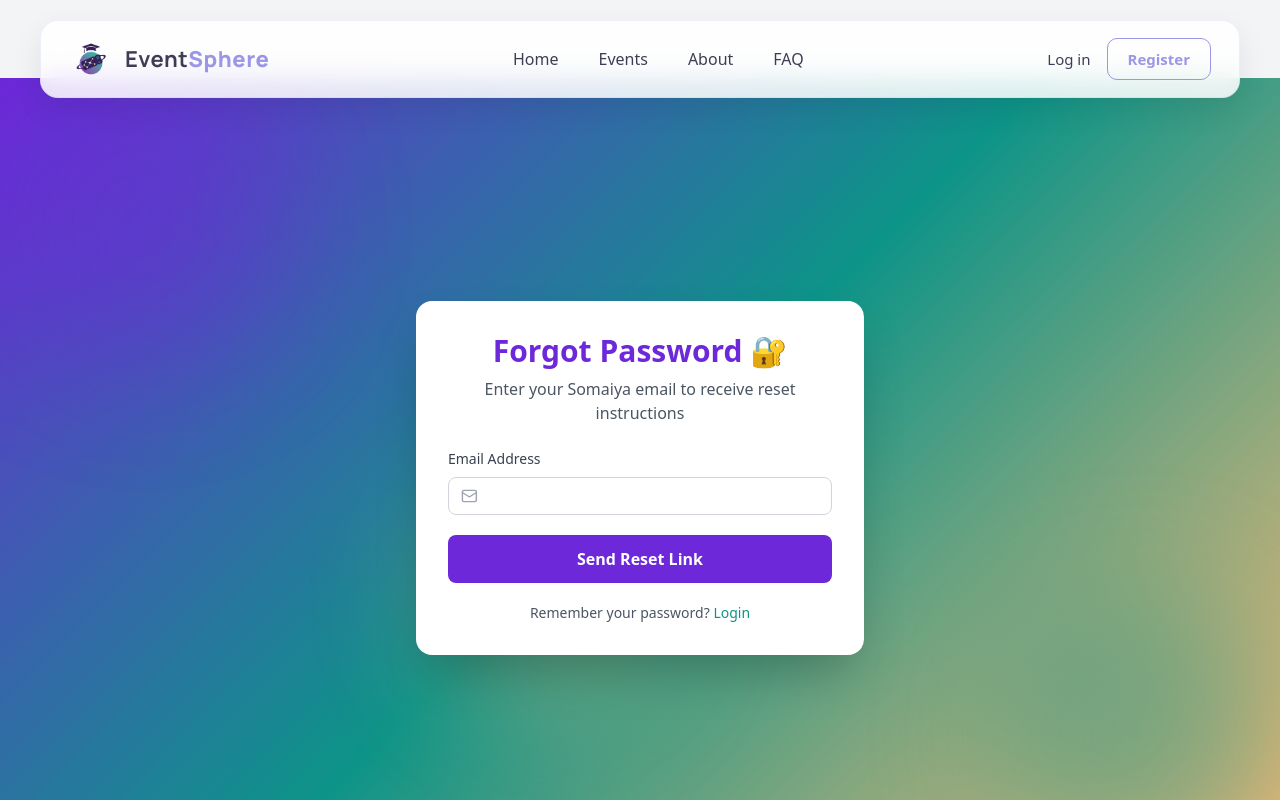
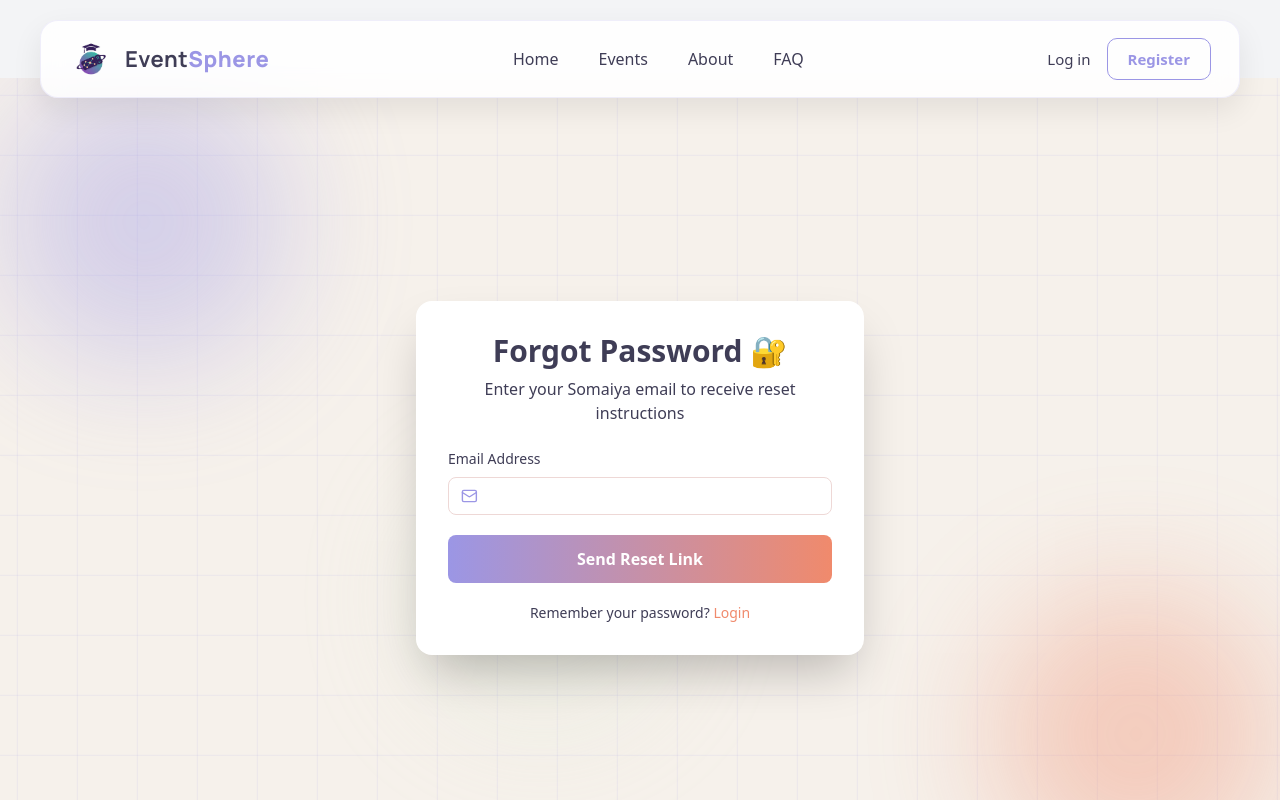
Before and after one commit to JanhaviShigwan/FinalYearProject, a React (Create React App) app in the folder Frontend/eventsphere/: page /forgot-password in a window 1280 px wide. Shown: the top 800 px of the page. Built offline with nearby package versions, Linux system fonts and the light colour scheme.

Commit message:
Modified Auth Pages UI

```diff
--- a/Frontend/eventsphere/src/pages/Login.jsx
+++ b/Frontend/eventsphere/src/pages/Login.jsx
@@ -58,6 +58,9 @@ export default function Login() {
         {/* BLOBS */}
         <div className="blob blob-1"></div>
         <div className="blob blob-2"></div>
+
+         {/* NEW GRID */}
+        <div className="animated-grid"></div>
 
         <div className="auth-main-card">
 
--- a/Frontend/eventsphere/src/pages/Register.jsx
+++ b/Frontend/eventsphere/src/pages/Register.jsx
@@ -87,6 +87,9 @@ export default function Register() {
       {/* BLOBS */}
       <div className="blob blob-1"></div>
       <div className="blob blob-2"></div>
+
+      {/* NEW GRID */}
+        <div className="animated-grid"></div>
 
       <div className="auth-main-card">
 
--- a/Frontend/eventsphere/src/styles/auth.css
+++ b/Frontend/eventsphere/src/styles/auth.css
@@ -6,7 +6,12 @@
 
   .auth-wrapper {
     @apply relative min-h-screen flex items-center justify-center px-6 py-12
-           bg-gray-100 dark:bg-[#0f172a] overflow-hidden;
+           overflow-hidden;
+    background-color: #F6F1EB; /* Warm Cream */
+  }
+
+  .dark .auth-wrapper {
+    background-color: #3F3D56; /* Deep Slate */
   }
 
   /* ================= MAIN CARD ================= */
@@ -36,24 +41,30 @@
   /* ================= LOGIN LEFT PANEL ================= */
 
   .auth-left {
-  @apply w-1/2 bg-white dark:bg-[#111827]
-         px-16 py-16 flex items-center;
+    @apply w-1/2 px-16 py-16 flex items-center;
+    background-color: #FFFFFF;
 
     border-top-left-radius: 40px;
     border-bottom-left-radius: 40px;
   }
 
-  /* Overlay */
+  .dark .auth-left {
+    background-color: #3F3D56;
+  }
+
+  /* ================= OVERLAY ================= */
+
   .auth-overlay {
     @apply absolute inset-0;
     background: linear-gradient(
       135deg,
-      rgba(109,40,217,0.55),
-      rgba(13,148,136,0.45)
+      rgba(155,150,229,0.75),  /* Lavender */
+      rgba(240,138,108,0.65)   /* Coral */
     );
   }
 
-  /* Image Content */
+  /* ================= IMAGE CONTENT ================= */
+
   .auth-image-content {
     @apply relative z-10 text-center max-w-lg px-8 text-white
            flex flex-col items-center justify-center;
@@ -79,7 +90,7 @@
   }
 
   .feature-item svg {
-    @apply text-[#FDBA74];
+    color: #F08A6C; /* Coral */
   }
 
   .feature-item:hover {
@@ -90,11 +101,15 @@
   /* ================= RIGHT PANEL (FORM) ================= */
 
   .auth-form-right {
-    @apply w-1/2 bg-white dark:bg-[#111827]
-           px-16 py-16 flex items-center;
+    @apply w-1/2 px-16 py-16 flex items-center;
+    background-color: #FFFFFF;
 
     border-top-right-radius: 40px;
     border-bottom-right-radius: 40px;
+  }
+
+  .dark .auth-form-right {
+    background-color: #3F3D56;
   }
 
   /* ================= LOGIN RIGHT PANEL ================= */
@@ -116,35 +131,51 @@
   }
 
   .auth-title {
-    @apply text-3xl font-bold mb-8
-           text-[#6D28D9] dark:text-white;
+    @apply text-3xl font-bold mb-8;
+    color: #3F3D56; /* Deep Slate */
+  }
+
+  .dark .auth-title {
+    color: #FFFFFF;
   }
 
   .auth-error {
-    @apply text-sm text-red-500 mb-4;
+    @apply text-sm mb-4;
+    color: #F08A6C; /* Coral */
   }
 
   /* ================= INPUT ================= */
 
   .input-box {
     @apply flex items-center
-           border border-gray-300 dark:border-gray-600
            rounded-full px-5 py-3
-           bg-white dark:bg-gray-800
            transition-all duration-200;
+    border: 1px solid #EED8D6; /* Soft Blush */
+    background-color: #FFFFFF;
+  }
+
+  .dark .input-box {
+    background-color: #3F3D56;
+    border: 1px solid #9B96E5;
   }
 
   .input-box:focus-within {
-    @apply ring-2 ring-[#6D28D9] border-transparent;
+    @apply ring-2 border-transparent;
+    ring-color: #9B96E5; /* Lavender */
   }
 
   .input-box input {
-    @apply w-full outline-none bg-transparent text-sm
-           text-gray-800 dark:text-white;
+    @apply w-full outline-none bg-transparent text-sm;
+    color: #3F3D56;
+  }
+
+  .dark .input-box input {
+    color: #FFFFFF;
   }
 
   .input-icon {
-    @apply text-gray-400 mr-3;
+    @apply mr-3;
+    color: #9B96E5; /* Lavender */
   }
 
   /* ================= LINKS ================= */
@@ -154,15 +185,29 @@
   }
 
   .forgot-link {
-    @apply text-[#0D9488] hover:underline;
+    color: #F08A6C; /* Coral */
+  }
+
+  .forgot-link:hover {
+    text-decoration: underline;
   }
 
   .register-text {
-    @apply text-sm text-gray-600 dark:text-gray-400 mt-6;
+    @apply text-sm mt-6;
+    color: #3F3D56;
+  }
+
+  .dark .register-text {
+    color: #EED8D6;
   }
 
   .register-text a {
-    @apply text-[#6D28D9] hover:underline ml-1;
+    color: #9B96E5; /* Lavender */
+    margin-left: 4px;
+  }
+
+  .register-text a:hover {
+    text-decoration: underline;
   }
 
   /* ================= BUTTON ================= */
@@ -170,7 +215,7 @@
   .auth-btn {
     @apply w-full py-3 rounded-full text-white font-semibold
            transition-all duration-300;
-    background: linear-gradient(90deg, #6D28D9, #0D9488);
+    background: linear-gradient(90deg, #9B96E5, #F08A6C);
   }
 
   .auth-btn:hover {
@@ -190,7 +235,7 @@
     height: 400px;
     top: 10%;
     left: 5%;
-    background: radial-gradient(circle, #6D28D9, transparent 70%);
+    background: radial-gradient(circle, #9B96E5, transparent 70%);
   }
 
   .blob-2 {
@@ -198,16 +243,16 @@
     height: 350px;
     bottom: 10%;
     right: 8%;
-    background: radial-gradient(circle, #0D9488, transparent 70%);
+    background: radial-gradient(circle, #F08A6C, transparent 70%);
   }
 
   .dark .blob-1 {
-    background: radial-gradient(circle, #7c3aed, transparent 70%);
+    background: radial-gradient(circle, #9B96E5, transparent 70%);
     opacity: 0.5;
   }
 
   .dark .blob-2 {
-    background: radial-gradient(circle, #14b8a6, transparent 70%);
+    background: radial-gradient(circle, #F08A6C, transparent 70%);
     opacity: 0.5;
   }
 
@@ -219,8 +264,6 @@
 
   /* ================= MOBILE ================= */
 
-  /* ================= MOBILE FIX (FOR BOTH LOGIN & REGISTER) ================= */
-
   @media (max-width: 1024px) {
 
     .auth-main-card {
@@ -229,13 +272,11 @@
       border-radius: 30px;
     }
 
-  /* HIDE IMAGE PANEL (LOGIN + REGISTER) */
     .auth-image-left,
     .auth-right {
       display: none !important;
     }
 
-  /* FORM FULL WIDTH */
     .auth-left,
     .auth-form-right {
       @apply w-full px-6 py-10;
@@ -262,7 +303,6 @@
       @apply text-center;
     }
 
-  /* Optional: Slightly smaller blobs */
     .blob-1 {
       width: 220px;
       height: 220px;
@@ -275,5 +315,36 @@
 
   }
 
+/* ================= ANIMATED GRID BACKGROUND ================= */
+
+.animated-grid {
+  position: absolute;
+  inset: 0;
+  z-index: 0;
+  pointer-events: none;
+
+  background-image:
+    linear-gradient(rgba(155,150,229,0.15) 1px, transparent 1px),
+    linear-gradient(90deg, rgba(155,150,229,0.15) 1px, transparent 1px);
+
+  background-size: 60px 60px;
+
+  animation: gridMove 18s linear infinite;
+}
+
+.dark .animated-grid {
+  background-image:
+    linear-gradient(rgba(255,255,255,0.06) 1px, transparent 1px),
+    linear-gradient(90deg, rgba(255,255,255,0.06) 1px, transparent 1px);
+}
+
+@keyframes gridMove {
+  0% {
+    background-position: 0 0;
+  }
+  100% {
+    background-position: 60px 60px;
+  }
+}
 
 }
--- a/Frontend/eventsphere/src/styles/forgot.css
+++ b/Frontend/eventsphere/src/styles/forgot.css
@@ -4,47 +4,67 @@
 
 @layer components {
 
-  /* ===== Wrapper ===== */
+  /* ===== Wrapper (LIGHT BACKGROUND) ===== */
   .forgot-wrapper {
     @apply relative min-h-screen flex items-center justify-center overflow-hidden px-4 py-10;
-    background: linear-gradient(
-      135deg,
-      #6D28D9 0%,
-      #0D9488 50%,
-      #FDBA74 100%
-    );
+    background-color: #F6F1EB; /* Warm Cream */
   }
 
-  .dark .forgot-wrapper {
-    background: linear-gradient(
-      135deg,
-      #1F2937 0%,
-      #111827 50%,
-      #000000 100%
-    );
+  /* ===== Animated Moving Grid ===== */
+  .forgot-wrapper::before {
+    content: "";
+    position: absolute;
+    inset: 0;
+    z-index: 0;
+    pointer-events: none;
+
+    background-image:
+      linear-gradient(rgba(155,150,229,0.12) 1px, transparent 1px),
+      linear-gradient(90deg, rgba(155,150,229,0.12) 1px, transparent 1px);
+
+    background-size: 60px 60px;
+    animation: gridMove 20s linear infinite;
   }
 
-  /* ===== Floating Blobs (smaller on mobile) ===== */
+  @keyframes gridMove {
+    0% {
+      background-position: 0 0;
+    }
+    100% {
+      background-position: 60px 60px;
+    }
+  }
+
+  /* ===== Floating Blobs ===== */
   .forgot-blob {
     @apply absolute rounded-full blur-3xl opacity-30 animate-pulse;
   }
 
   .blob-1 {
-    @apply w-40 h-40 sm:w-72 sm:h-72 bg-[#6D28D9] top-0 left-0;
+    @apply w-40 h-40 sm:w-72 sm:h-72;
+    background: #9B96E5; /* Lavender */
+    top: 0;
+    left: 0;
   }
 
   .blob-2 {
-    @apply w-40 h-40 sm:w-72 sm:h-72 bg-[#0D9488] bottom-0 right-0;
+    @apply w-40 h-40 sm:w-72 sm:h-72;
+    background: #F08A6C; /* Coral */
+    bottom: 0;
+    right: 0;
   }
 
   .blob-3 {
-    @apply hidden sm:block w-60 h-60 bg-[#FDBA74] top-1/2 left-1/3;
+    @apply hidden sm:block w-60 h-60;
+    background: #D8E8D1; /* Pastel Green */
+    top: 50%;
+    left: 33%;
   }
 
   /* ===== Card ===== */
   .forgot-card {
     @apply relative z-10 w-full max-w-md p-6 sm:p-8 rounded-2xl shadow-2xl;
-    @apply bg-white dark:bg-gray-800;
+    background: #FFFFFF;
     @apply transition-all duration-300;
   }
 
@@ -55,11 +75,12 @@
   /* ===== Typography ===== */
   .forgot-title {
     @apply text-2xl sm:text-3xl font-bold text-center mb-2;
-    @apply text-[#6D28D9] dark:text-white;
+    color: #3F3D56; /* Deep Slate */
   }
 
   .forgot-subtitle {
-    @apply text-center text-sm sm:text-base text-gray-600 dark:text-gray-400 mb-6;
+    @apply text-center text-sm sm:text-base mb-6;
+    color: #3F3D56;
   }
 
   /* ===== Form ===== */
@@ -68,37 +89,50 @@
   }
 
   .form-group label {
-    @apply block text-sm font-medium mb-2 text-gray-700 dark:text-gray-300;
+    @apply block text-sm font-medium mb-2;
+    color: #3F3D56;
   }
 
   .input-box {
     @apply flex items-center border rounded-lg px-3 py-2;
-    @apply border-gray-300 dark:border-gray-600;
-    @apply focus-within:ring-2 focus-within:ring-[#6D28D9];
+    border-color: #EED8D6; /* Soft Blush */
+    @apply focus-within:ring-2;
+    --tw-ring-color: #9B96E5; /* Lavender */
   }
 
   .input-box input {
     @apply w-full bg-transparent outline-none text-sm;
-    @apply text-gray-800 dark:text-white;
+    color: #3F3D56;
   }
 
   .input-icon {
-    @apply text-gray-400 mr-2;
+    @apply mr-2;
+    color: #9B96E5;
   }
 
   /* ===== Button ===== */
   .forgot-btn {
-    @apply w-full py-3 rounded-lg font-semibold text-white text-sm sm:text-base;
-    @apply bg-[#6D28D9] hover:bg-purple-800 transition duration-300;
+    @apply w-full py-3 rounded-lg font-semibold text-white text-sm sm:text-base transition duration-300;
+    background: linear-gradient(90deg, #9B96E5, #F08A6C);
+  }
+
+  .forgot-btn:hover {
+    opacity: 0.9;
   }
 
   /* ===== Back to Login ===== */
   .back-login-text {
-    @apply text-center text-xs sm:text-sm text-gray-600 dark:text-gray-400;
+    @apply text-center text-xs sm:text-sm;
+    color: #3F3D56;
   }
 
   .back-login-text a {
-    @apply text-[#0D9488] font-medium hover:underline;
+    color: #F08A6C; /* Coral */
+    font-weight: 500;
+  }
+
+  .back-login-text a:hover {
+    text-decoration: underline;
   }
 
 }
```
Lines whose indentation alone changed are shown as unchanged.
